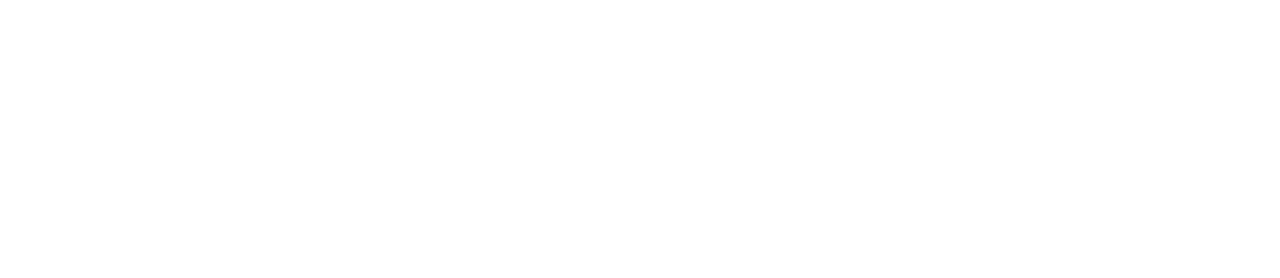
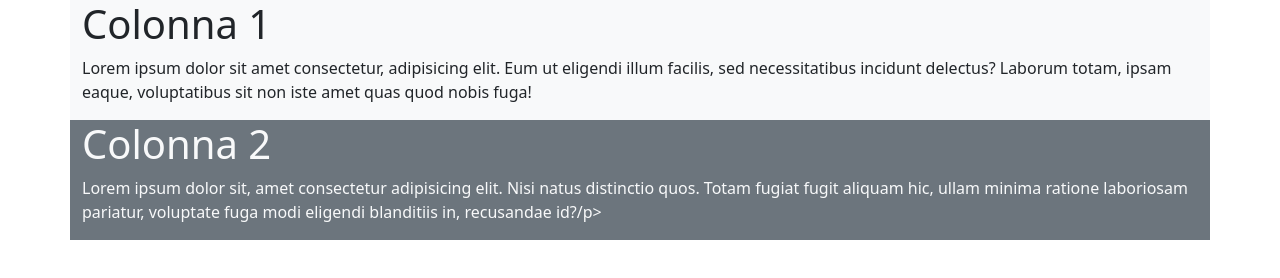
Before and after one commit to MarcoCentofanti/htmlcss-bootstrap-layout, a plain HTML site: page index.html in a window 1280 px wide. Drawn offline with nearby package versions, Linux system fonts and the light colour scheme.

Commit message:
column 1 and 2 start

```diff
--- a/index.html
+++ b/index.html
@@ -8,6 +8,18 @@
   <title>Document</title>
 </head>
 <body>
+  <main class="container">
+    <div class="row">
+      <div class="col-12 bg-light">
+        <h1>Colonna 1</h1>
+        <p>Lorem ipsum dolor sit amet consectetur, adipisicing elit. Eum ut eligendi illum facilis, sed necessitatibus incidunt delectus? Laborum totam, ipsam eaque, voluptatibus sit non iste amet quas quod nobis fuga!</p>
+      </div>
+        <div class="col-12 bg-secondary text-light">
+          <h1>Colonna 2</h1>
+          <p>Lorem ipsum dolor sit, amet consectetur adipisicing elit. Nisi natus distinctio quos. Totam fugiat fugit aliquam hic, ullam minima ratione laboriosam pariatur, voluptate fuga modi eligendi blanditiis in, recusandae id?/p>
+      </div>
+    </div>
+  </main>
 
 </body>
 </html>
```
